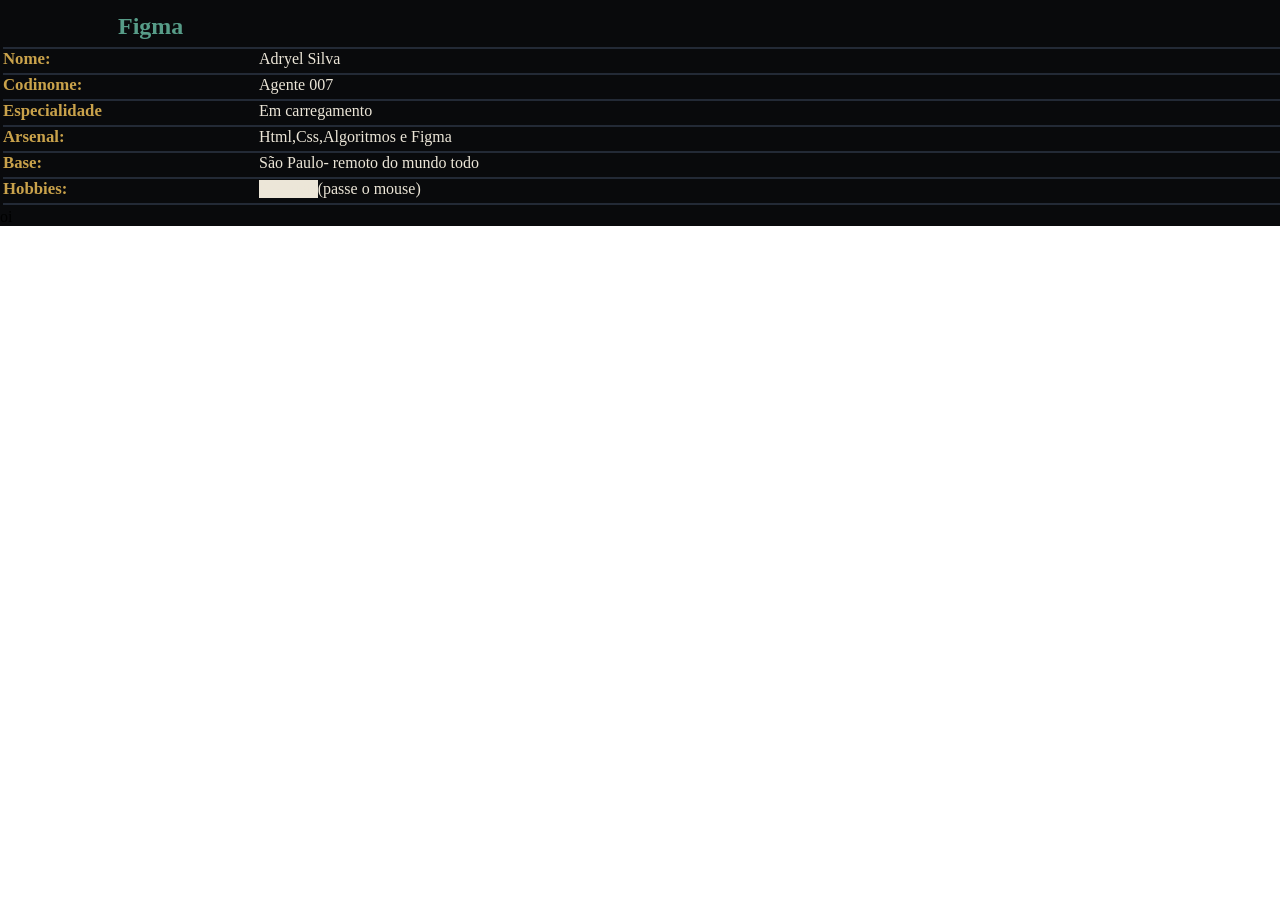
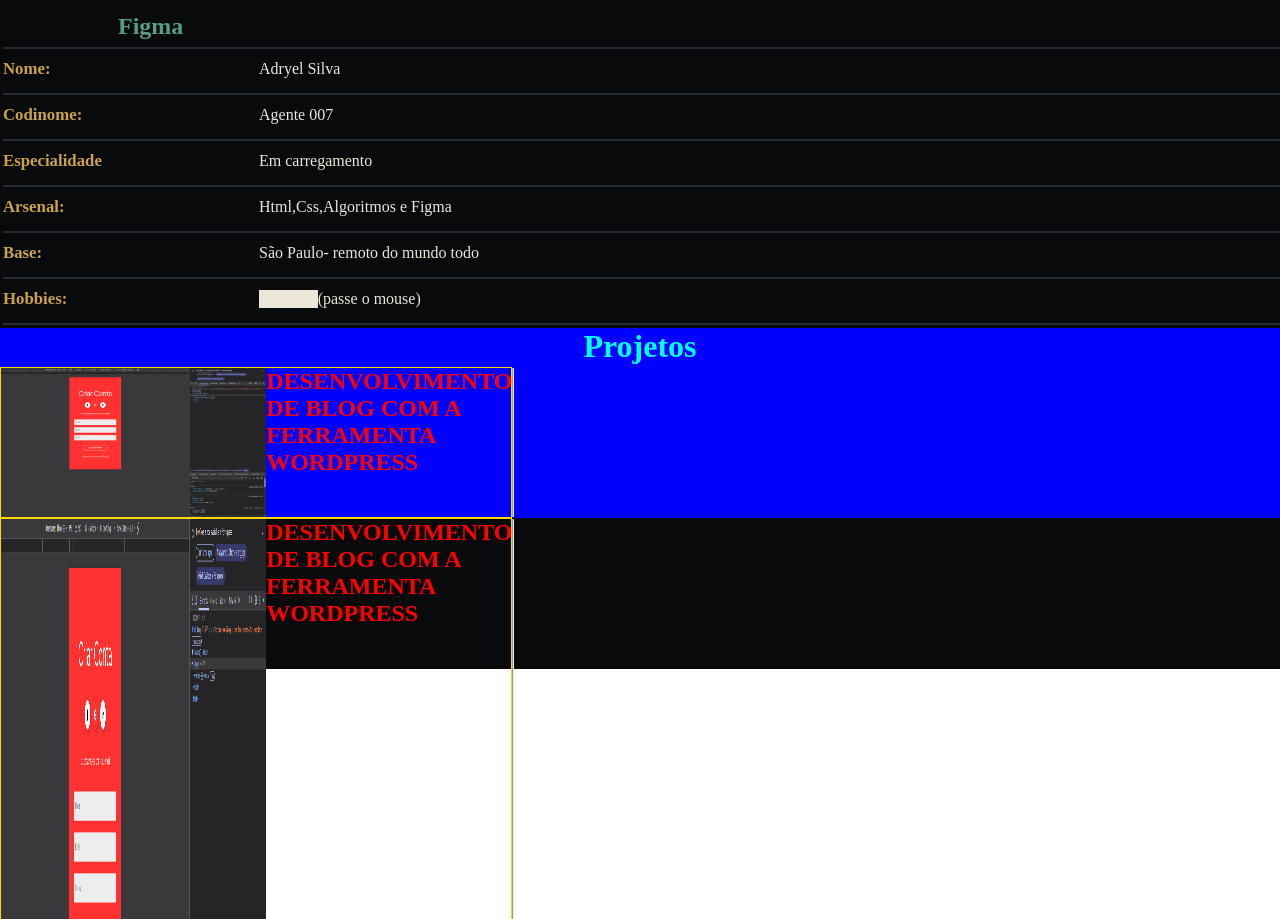
Before and after one commit to Adryel-Silva/Portf-lio-Pessoal-Responsivo, a plain HTML site: page index.html in a window 1280 px wide. Shown: the part 1361-2280 px from the top of the page. Before the commit the page ends 1587 px from the top, so only its background shows below. Drawn offline with Linux system fonts and the light colour scheme.

Commit message:
preparação da seção de projetos

```diff
--- a/css/style.css
+++ b/css/style.css
@@ -345,6 +345,8 @@ button {
     justify-content: space-between;
 }
 .arsenal h5{
+    margin-top: 10px;
+    margin-bottom: 10px;
     font-size: 16.8px;
     color: rgba(201, 162, 75, 1);
 }
@@ -356,6 +358,8 @@ button {
 
 }
 .sobre p{
+    margin-top: 10px;
+    margin-bottom: 10px;
     font-size: 16.8;
     color:rgba(236, 230, 216, 1);
 
@@ -379,3 +383,29 @@ button {
     margin-top: 4px;
     border: 1px solid rgba(35, 42, 54, 1);
 }
+.oi{
+    background-color: blue;
+    display: flex;
+    flex-direction: column;
+    justify-content: space-between;
+    gap: 2px;
+}
+.oi h1{
+    font-size: 32px;
+    color: aqua;
+    align-self: center;
+}
+.quadro-projeto{
+    display: flex;
+    border: 1px solid gold;
+    width: 40%;
+    height: 40%;
+}
+.quadro-projeto h1{
+    align-self: first baseline;
+    font-size: 24px;
+    color: red;
+}
+.quadro-projeto img{
+    width: 52%;
+}
--- a/index.html
+++ b/index.html
@@ -149,8 +149,18 @@
             </div>
         </div>
         <div class="oi">
-            oi
+            <h1>Projetos</h1>
+            <div class="quadro-projeto">
+                <img src="./img/Captura de tela de 2026-11-21 00-39-26.png" alt="nsei">
+                <h1>DESENVOLVIMENTO DE BLOG COM A FERRAMENTA WORDPRESS</h1>
+                <hr>
+            </div>
         </div>
+            <div class="quadro-projeto">
+                <img src="./img/Captura de tela de 2026-11-21 00-39-26.png" alt="nsei">
+                <h1>DESENVOLVIMENTO DE BLOG COM A FERRAMENTA WORDPRESS</h1>
+                <hr>
+            </div>
     </main>
 </body>
 
```
